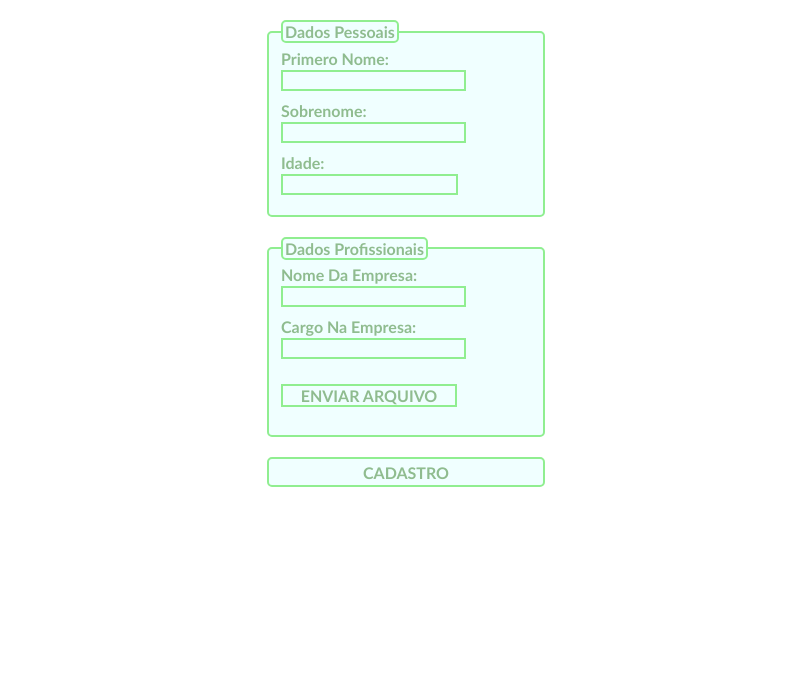
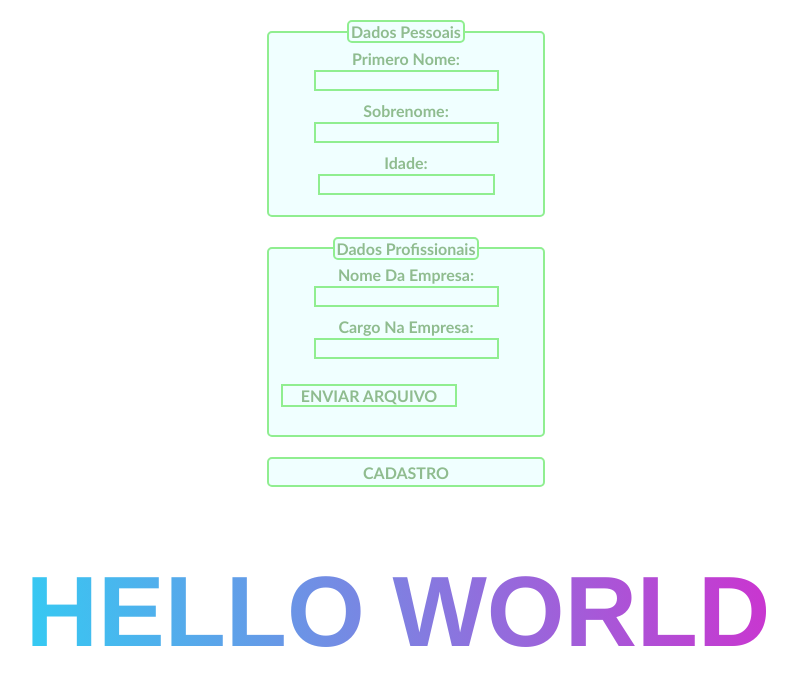
Before and after one commit to Romulop90/ORIGAMID, a plain HTML site: page B7Web/B7Web02.html in a window 1280 px wide. Shown: the whole page, without its empty margins (242-1039 px from the left). Drawn offline with Linux system fonts and the light colour scheme.

Commit message:
hello world

```diff
--- a/B7Web/B7Web02.css
+++ b/B7Web/B7Web02.css
@@ -13,6 +13,7 @@ fieldset{
   border-radius: 5px;
   width: 250px;
   border: 2px solid lightgreen;
+  text-align: center;
 }
 legend{
   font-family: 'Gill Sans', 'Gill Sans MT', Calibri, 'Trebuchet MS', sans-serif;
@@ -78,8 +79,20 @@ display: none;
 }
 
 label{
+
   color: darkseagreen;
   font-family: 'Gill Sans', 'Gill Sans MT', Calibri, 'Trebuchet MS', sans-serif;
   text-transform: capitalize;
   font-weight: bold;
 }
+
+
+h1{
+  font-family: 'Franklin Gothic Medium', 'Arial Narrow', Arial, sans-serif;
+  text-align: center;
+  font-size: 100px;
+  background: linear-gradient(80deg, #00ffff, #ff00c3);
+  -webkit-background-clip: text;
+  background-clip: text;
+  -webkit-text-fill-color: transparent;
+}
--- a/B7Web/B7Web02.html
+++ b/B7Web/B7Web02.html
@@ -60,6 +60,8 @@
 
     <input type="submit" value="Cadastro">
   </form>
+
+  <h1>HELLO WORLD</h1>
 </body>
 
 </html>
```
